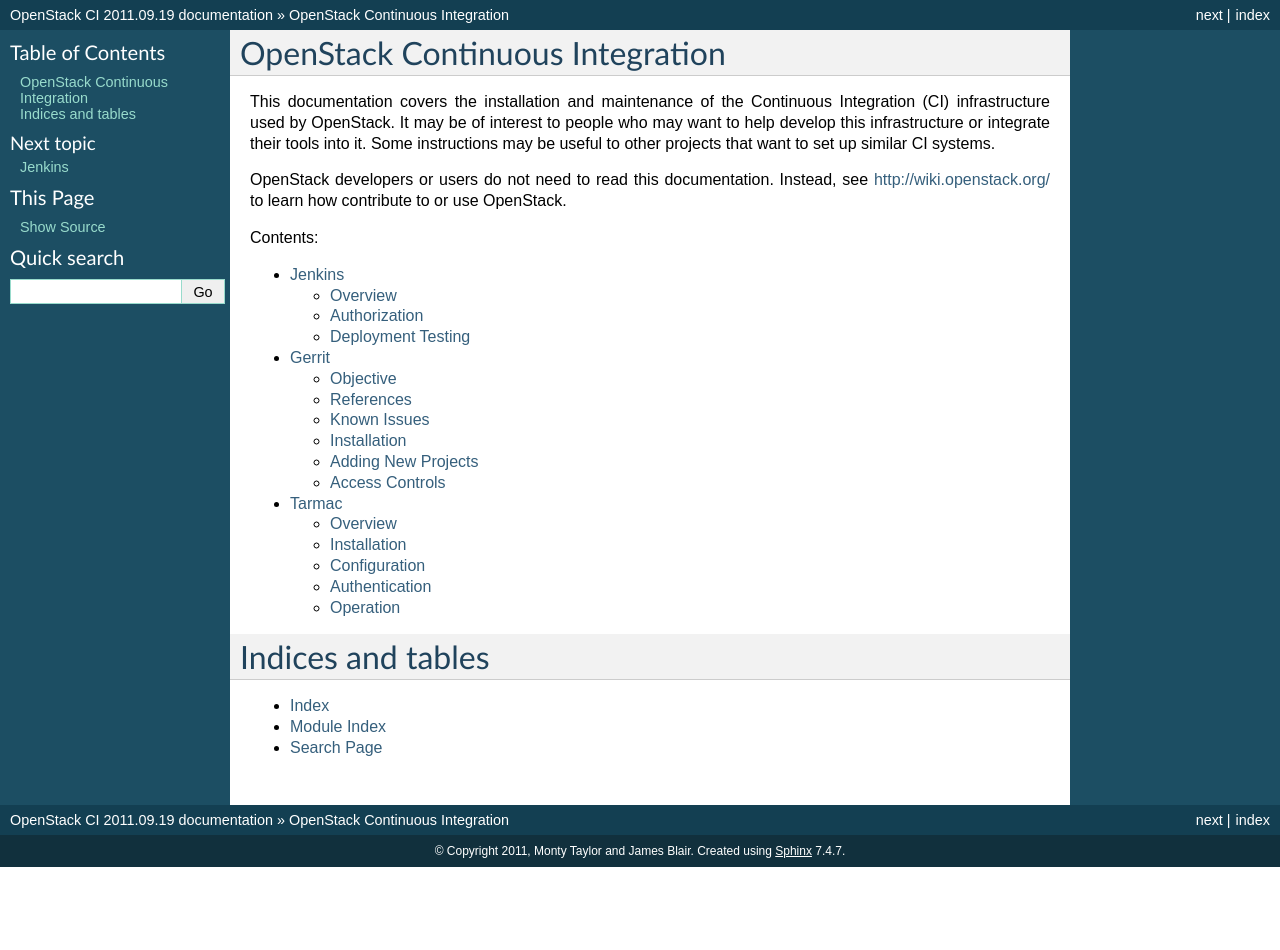
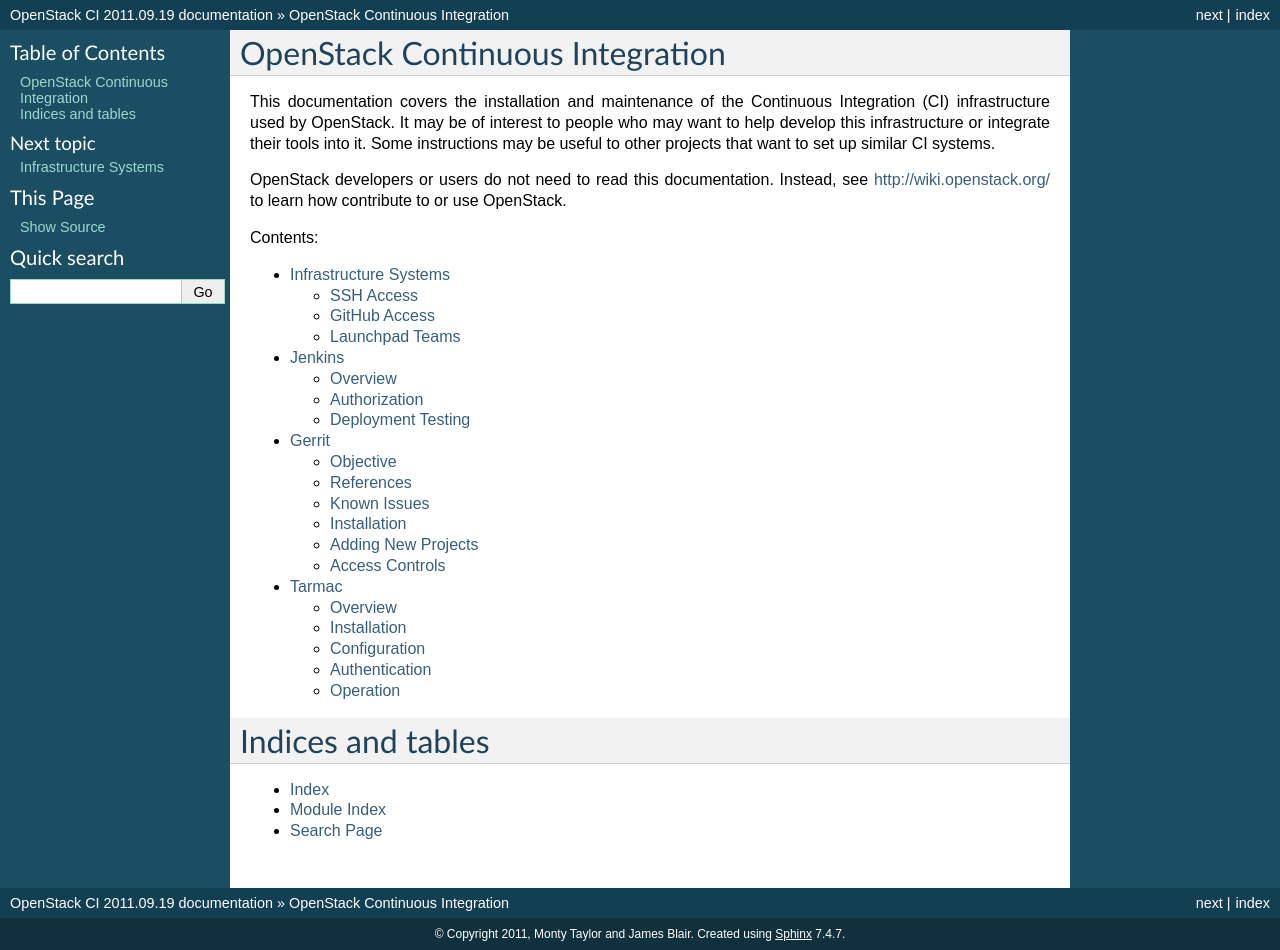
Before and after one commit to openstack-archive/devstack-gate, a Sphinx documentation site: the page built from doc/index.rst, in a window 1280 px wide. Built offline with Sphinx 7.4.7, drawn with Linux system fonts in a browser that asks for light colours; before the commit the page ends 900 px from its top, so only the background shows below that; some of the changed lines change nothing that is shown.

Commit message:
Add section on access policies.
Includes ssh access, and github/launchpad practices.

Change-Id: I2ffe26666822a4b1adfbc74c5717eaeb9a390b60

```diff
--- a/doc/index.rst
+++ b/doc/index.rst
@@ -22,6 +22,7 @@
 .. toctree::
    :maxdepth: 2
 
+   systems
    jenkins
    gerrit
    tarmac
--- /dev/null
+++ b/doc/systems.rst
@@ -0,0 +1,77 @@
+:title: Infrastructure Systems
+
+Infrastructure Systems
+######################
+
+The OpenStack CI team maintains a number of systems that are critical
+to the operation of the OpenStack project.  At the time of writing,
+these include:
+
+ * Gerrit (review.openstack.org)
+ * Jenkins (jenkins.openstack.org)
+ * community.openstack.org
+
+Additionally the team maintains the project sites on Launchpad and
+GitHub.  The following policies have been adopted to ensure the
+continued and secure operation of the project.
+
+SSH Access
+**********
+
+For any of the systems managed by the CI team, the following practices
+must be observed for SSH access:
+
+ * SSH access is only permitted with SSH public/private key
+   authentication.
+ * Users must use a strong passphrase to protect their private key.  A
+   passphrase of several words, at least one of which is not in a
+   dictionary is advised, or a random string of at least 16
+   characters.
+ * To mitigate the inconvenience of using a long passphrase, users may
+   want to use an SSH agent so that the passphrase is only requested
+   once per desktop session.
+ * Users private keys must never be stored anywhere except their own
+   workstation(s).  In particular, they must never be stored on any
+   remote server.
+ * If users need to 'hop' from a server or bastion host to another
+   machine, they must not copy a private key to the intermediate
+   machine (see above).  Instead SSH agent forwarding may be used.
+   However due to the potential for a compromised intermediate machine
+   to ask the agent to sign requests without the users knowledge, in
+   this case only an SSH agent that interactively prompts the user
+   each time a signing request (ie, ssh-agent, but not gnome-keyring)
+   is received should be used, and the SSH keys should be added with
+   the confirmation constraint ('ssh-add -c').
+ * The number of SSH keys that are configured to permit access to
+   OpenStack machines should be kept to a minimum.
+ * OpenStack CI machines must use puppet to centrally manage and
+   configure user accounts, and the SSH authorized_keys files from the
+   openstack-ci-puppet repository.
+ * SSH keys should be periodically rotated (at least once per year).
+   During rotation, a new key can be added to puppet for a time, and
+   then the old one removed.
+
+GitHub Access
+*************
+
+To ensure that code review and testing are not bypassed in the public
+Git repositories, only Gerrit will be permitted to commit code to
+OpenStack repositories.  Because GitHub always allows project
+administrators to commit code, accounts that have access to manage the
+GitHub projects necessarily will have commit access to the
+repositories.  Therefore, to avoid inadvertent commits to the public
+repositories, unique administrative-only accounts must be used to
+manage the OpenStack GitHub organization and projects.  These accounts
+will not be used to check out or commit code for any project.
+
+Launchpad Teams
+***************
+
+Each OpenStack project should have the following teams on Launchpad:
+
+ * foo -- contributors to project 'foo'
+ * foo-core -- core developers
+ * foo-bugs -- people interested in receieving bug reports
+ * foo-drivers -- people who may approve and target blueprints
+
+The openstack-admins team should be a member of each of those teams.
```
